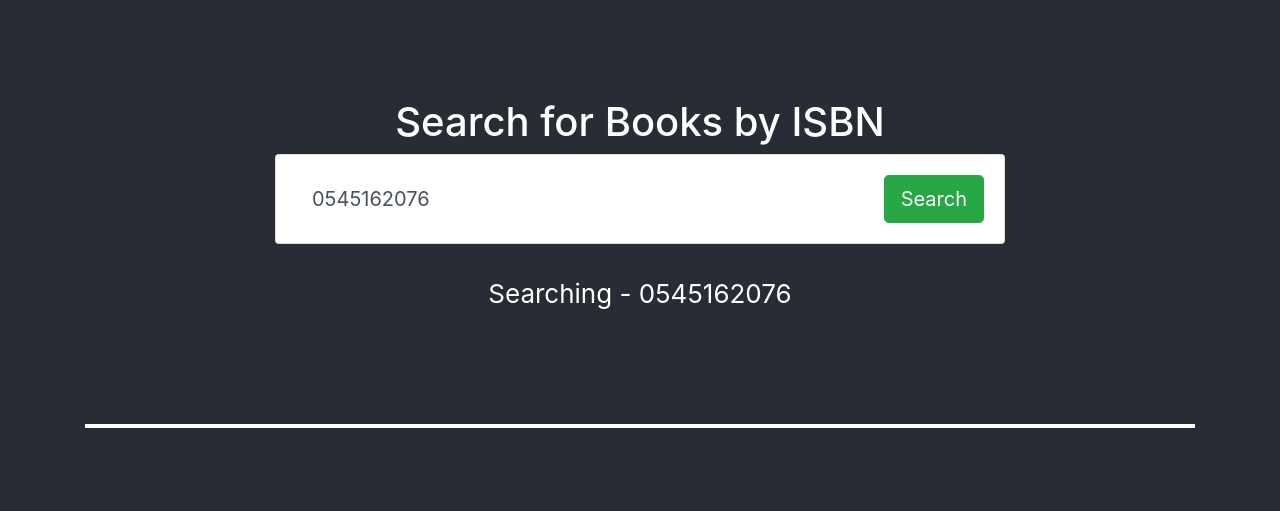
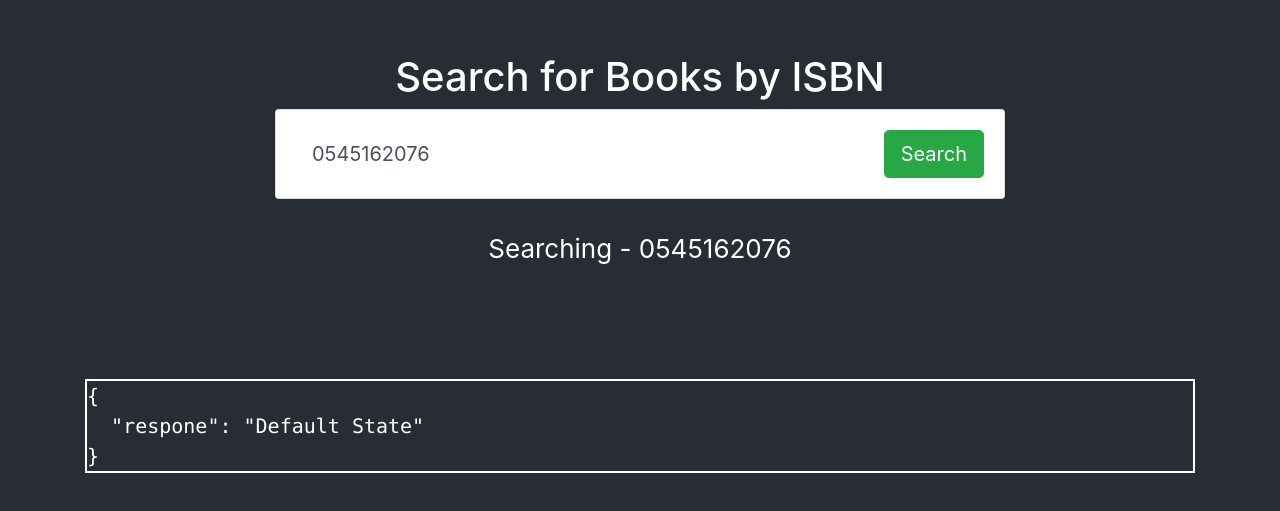
Before and after one commit to lakshayverma/understanding-redux-saga, a React (Create React App) app: page / in a window 1280 px wide. Shown: the part 129-640 px from the top of the page. Built offline with nearby package versions, Linux system fonts and the light colour scheme.

Commit message:
FIX reducer names

```diff
--- a/src/components/SearchResults.jsx
+++ b/src/components/SearchResults.jsx
@@ -8,7 +8,7 @@ function SearchResults() {
     return (
         // Show the Data from Redux here
         <pre style={{ fontSize: 20, color: "white", border: "2px solid", marginTop: "10%" }}>
-            {JSON.stringify(globalState.userReducer, null, 2)}
+            {JSON.stringify(globalState.bookReducer, null, 2)}
         </pre>
     );
 }
```
